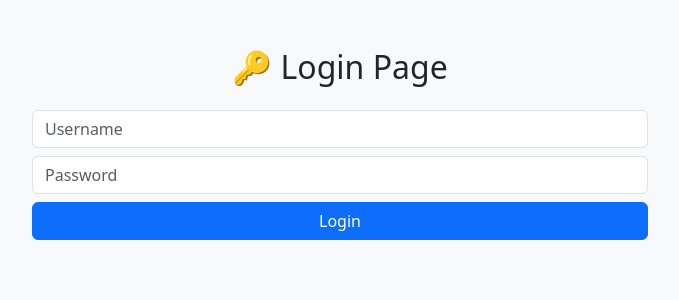
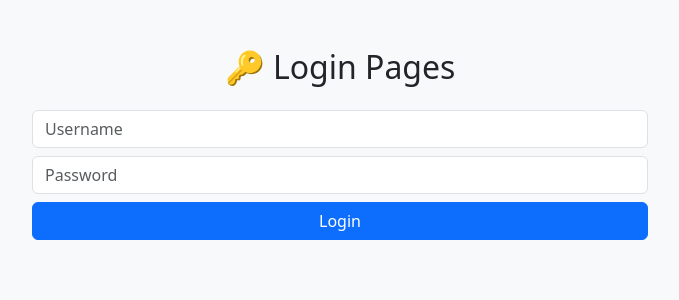
Before and after one commit to kakisatvika/CaseStudy, a Flask app: page / in a window 1280 px wide. Shown: the top 300 px of the page, without its empty margins (300-979 px from the left). Run offline with Flask 3, Linux system fonts and the light colour scheme.

Commit message:
Update login.html

```diff
--- a/templates/login.html
+++ b/templates/login.html
@@ -8,7 +8,7 @@
 </head>
 <body class="bg-light">
     <div class="container mt-5 w-50">
-        <h2 class="text-center mb-4">🔑 Login Page</h2>
+        <h2 class="text-center mb-4">🔑 Login Pages</h2>
         <form method="POST">
             {% if error %}
             <div class="alert alert-danger">{{ error }}</div>
```
